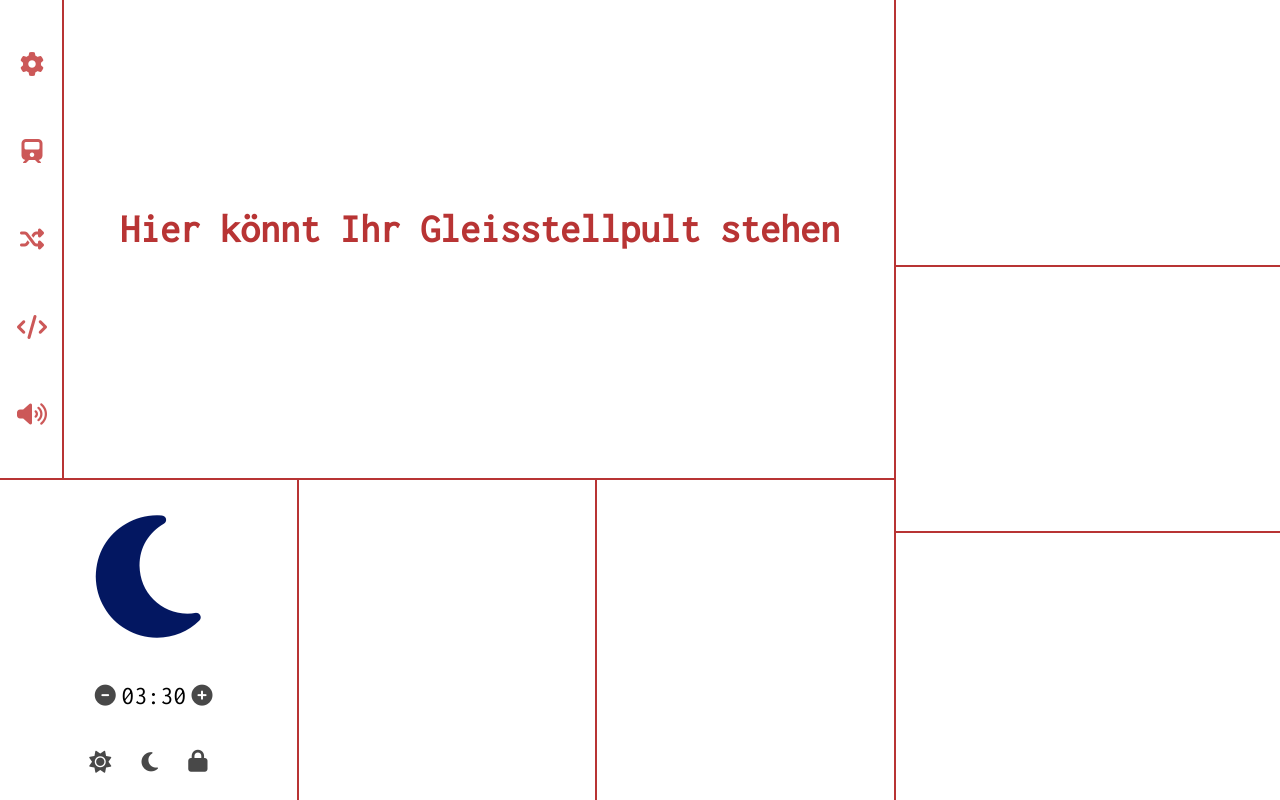
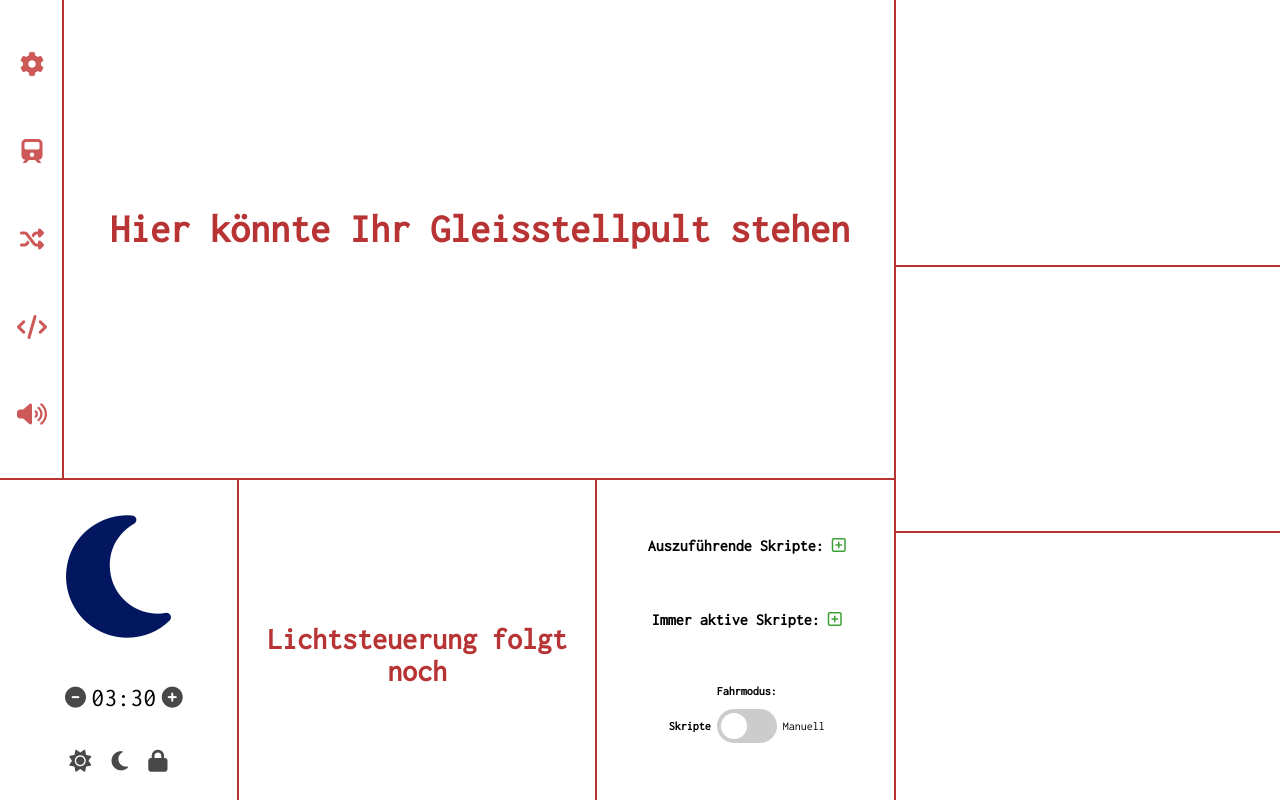
Before and after one commit to modellbahn/RailX, a website: page htdocs/index.html in a window 1280 px wide. Drawn offline with Linux system fonts and the light colour scheme.

Commit message:
Driving Mode Selector

```diff
--- a/htdocs/index.html
+++ b/htdocs/index.html
@@ -5,6 +5,7 @@
     <meta http-equiv="X-UA-Compatible" content="IE=edge">
     <meta name="viewport" content="width=device-width, initial-scale=1.0">
     <link rel="icon" type="image/png" href="/icon.png">
+    <script type="text/javascript" src="https://cdn.jsdelivr.net/gh/greencoder001/queryjs@latest/dist/query.js"></script>
     <link rel="stylesheet" href="https://cdnjs.cloudflare.com/ajax/libs/font-awesome/6.2.1/css/all.min.css"
         integrity="sha512-MV7K8+y+gLIBoVD59lQIYicR65iaqukzvf/nwasF0nqhPay5w/9lJmVM2hMDcnK1OnMGCdVK+iQrJ7lzPJQd1w=="
         crossorigin="anonymous" referrerpolicy="no-referrer" />
@@ -25,7 +26,7 @@
                     </ul>
                 </div>
                 <div class="gleisstellpult">
-                    <h1 style="text-align:center;padding-top:25%;color:#b83434">Hier könnt Ihr Gleisstellpult stehen</h1>
+                    <h1 style="text-align:center;padding-top:25%;color:#b83434">Hier könnte Ihr Gleisstellpult stehen</h1>
                 </div>
             </div>
             <div class="left-bottom-main-section">
@@ -50,8 +51,32 @@
                         </div>
                     </div>
                 </div>
-                <div class="lights"></div>
-                <div class="auto-manual-mode-selector"></div>
+                <div class="lights">
+                    <h2 style="text-align:center;padding-top:40%;color:#b83434">Lichtsteuerung folgt noch</h2>
+                </div>
+                <div class="auto-manual-mode-selector">
+                    <div class="activated-script-container">
+                        <h4>Auszuführende Skripte: <i id="add-new-script-btn" class="add-new-script-btn fa-regular fa-square-plus"></i></h4>
+                    </div>
+                    <div class="always-running-scripts-container">
+                        <h4 title="Diese Skripte werden auch ausgeführt, wenn der manuelle Fahrmodus ausgewählt ist">Immer aktive Skripte: <i id="add-new-ar-script-btn" class="add-new-script-btn fa-regular fa-square-plus"></i></h4>
+                    </div>
+                    <div class="driving-mode-select-container">
+                        <h4>Fahrmodus: </h4>
+                        <br />
+                        <input class="input" id="driving-mode-select" type="checkbox">
+
+                        <label class="label" for="driving-mode-select">
+                            <div class="left selected">Skripte</div>
+
+                            <div class="switch">
+                                <span class="slider round"></span>
+                            </div>
+
+                            <div class="right">Manuell</div>
+                        </label>
+                    </div>
+                </div>
             </div>
         </div>
         <div class="right-main-section">
--- a/htdocs/main.sass
+++ b/htdocs/main.sass
@@ -6,9 +6,11 @@ html
 // Colors
 $red: #b83434
 $red2: #cc5858
-$white: #000
+$white: #fff
 $gray: #484848
 $black: #000
+$green: #3ca137
+$green2: #2c7128
 
 // Default Settings
 *
@@ -62,12 +64,12 @@ main
             align-items: center
 
             .day-night
-                width: 23.3333333333333333333333vw
+                width: 18.6666666666666666666666vw
                 height: 40vh
                 border-right: 2px solid $red
 
             .lights
-                width: 23.3333333333333333333333vw
+                width: 28vw
                 height: 40vh
                 border-right: 2px solid $red
 
@@ -104,6 +106,7 @@ main
 //////////////////////////////////////////////////////////////////////////////////////////////
 //////////////////////////////////////////////////////////////////////////////////////////////
 
+// Navbar
 .navbar
     ul
         display: flex
@@ -122,6 +125,7 @@ main
                 color: $red
                 cursor: pointer
 
+// Day/Night Switch
 .flexday
     display: flex
     justify-content: space-evenly
@@ -162,3 +166,97 @@ main
             &:hover
                 cursor: pointer
                 color: $black
+
+// Lightcontrol
+
+// Script Chooser
+.auto-manual-mode-selector
+    display: flex
+    flex-direction: column
+    justify-content: space-evenly
+    align-items: center
+    height: 100%
+    width: 100%
+    text-align: center
+
+    .activated-script-container, .always-running-scripts-container
+        h4
+            font-size: 0.8rem
+
+
+    .driving-mode-select-container
+        font-size: 0.6rem
+
+    .add-new-script-btn
+        color: $green
+        &:hover
+            cursor: pointer
+            color: $green2
+
+    .label
+        pointer-events: none
+        display: flex
+        align-items: center
+
+    .switch
+        pointer-events: all
+        cursor: pointer
+
+    .input
+        &:checked + .label .left, &:not(:checked) + .label .right
+            pointer-events: all
+            cursor: pointer
+
+        display: none
+
+
+    .switch
+        position: relative
+        display: inline-block
+        width: 60px
+        height: 34px
+
+    .slider
+        position: absolute
+        cursor: pointer
+        top: 0
+        left: 0
+        right: 0
+        bottom: 0
+        background-color: #ccc
+        -webkit-transition: 0.4s
+        transition: 0.4s
+
+        &:before
+            position: absolute
+            content: ""
+            height: 26px
+            width: 26px
+            left: 4px
+            bottom: 4px
+            background-color: $white
+            -webkit-transition: 0.4s
+            transition: 0.4s
+
+    input
+        &:checked + .label .slider
+            background-color: $red
+
+        &:focus + .label .slider
+            box-shadow: 0 0 1px $red
+
+        &:checked + .label .slider:before
+            -webkit-transform: translateX(26px)
+            -ms-transform: translateX(26px)
+            transform: translateX(26px)
+
+    .slider.round
+        border-radius: 34px
+
+        &:before
+            border-radius: 50%
+
+    .left, .right
+        margin: 0 .5em
+        &.selected
+            font-weight: bold
--- a/index.js
+++ b/index.js
@@ -12,7 +12,7 @@ deb.folder(path.join(__dirname, '.DeBSON'))
 app.use(express.static(path.join(__dirname, 'htdocs')))
 
 io.on('connection', (socket) => {
-    // Client connected
+  // Client connected
 })
 
 server.listen(80, () => {
```
Also changed, not shown: htdocs/main.css, 1 other file.
